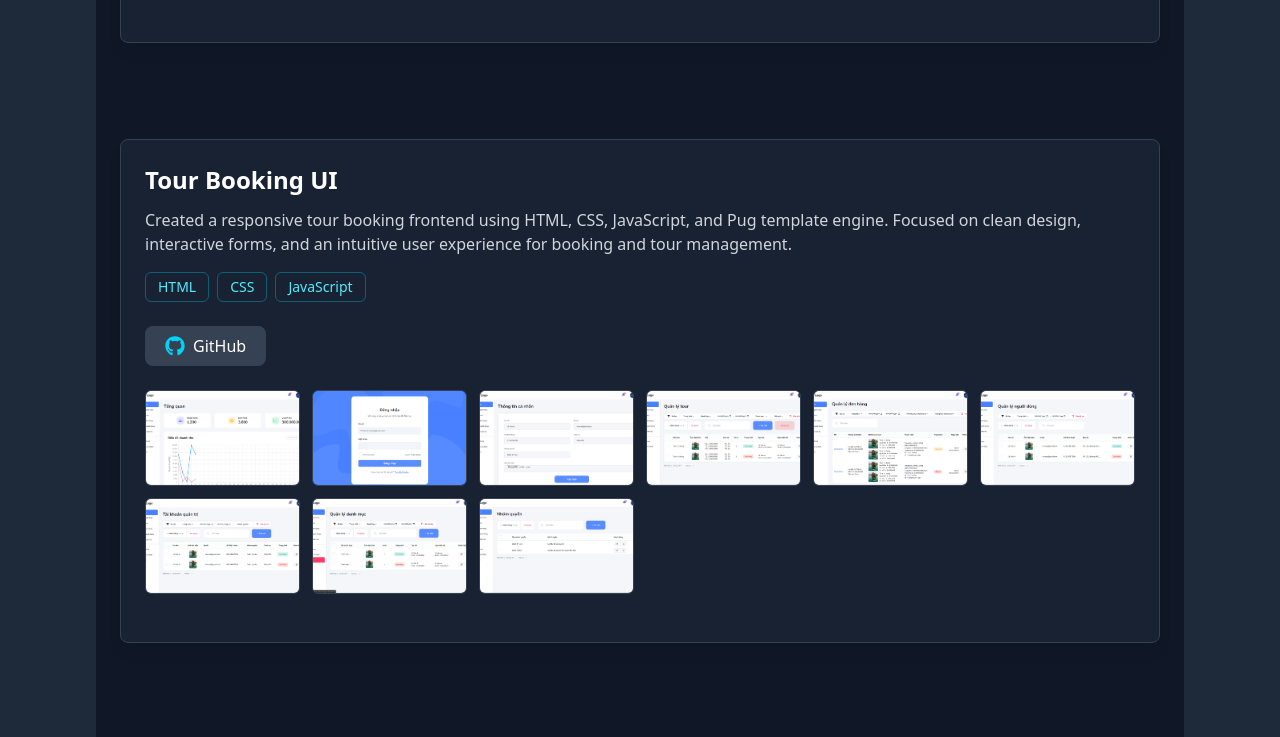
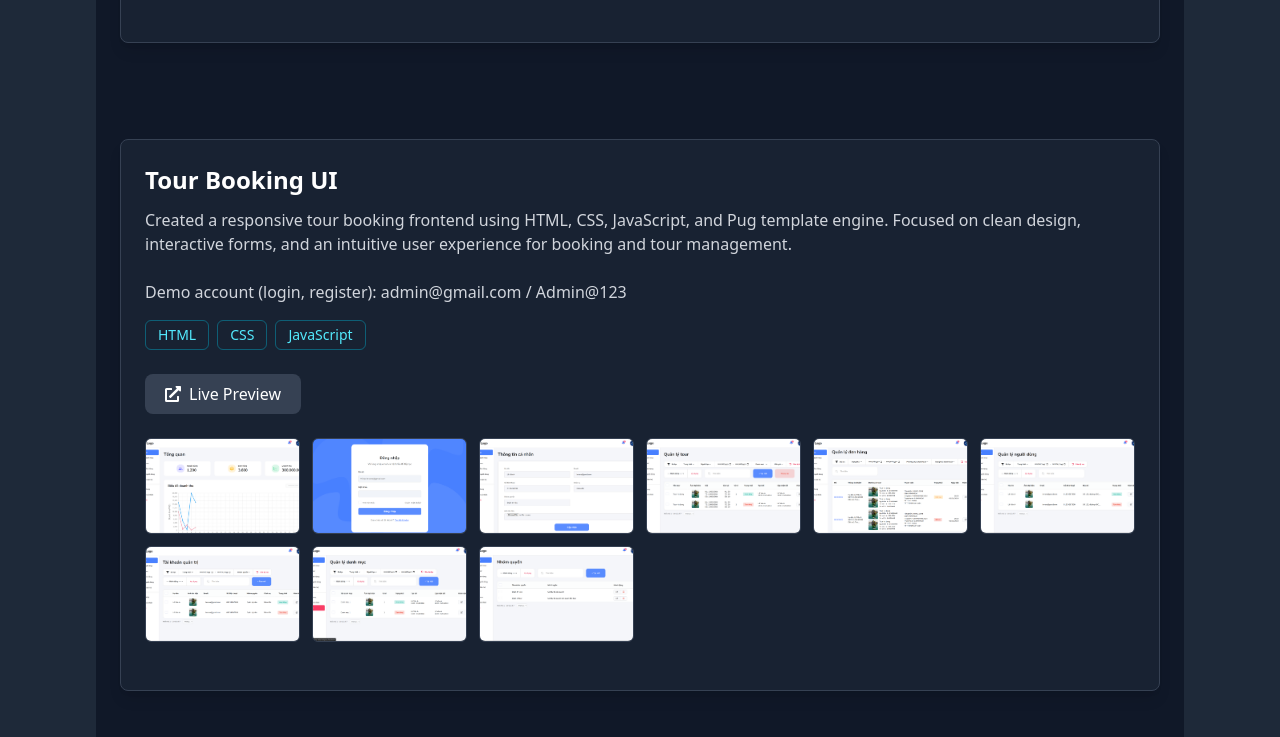
Before and after one commit to Hylra-2105/portfolio, a React (Vite) app: page / in a window 1280 px wide. Shown: the part 1680-2417 px from the top of the page. Built offline with nearby package versions, Linux system fonts and the light colour scheme.

Commit message:
add live preview

```diff
--- a/components/Projects.jsx
+++ b/components/Projects.jsx
@@ -1,6 +1,6 @@
 import { motion, AnimatePresence } from "framer-motion";
 import { useState } from "react";
-import { FaGithub } from "react-icons/fa";
+import { FaGithub, FaExternalLinkAlt } from "react-icons/fa";
 
 export default function Projects() {
   const [zoomImg, setZoomImg] = useState(null);
@@ -50,8 +50,9 @@ export default function Projects() {
     // },
     {
       title: "Tour Booking UI",
-      description:
-        "Created a responsive tour booking frontend using HTML, CSS, JavaScript, and Pug template engine. Focused on clean design, interactive forms, and an intuitive user experience for booking and tour management.",
+      description: `Created a responsive tour booking frontend using HTML, CSS, JavaScript, and Pug template engine. Focused on clean design, interactive forms, and an intuitive user experience for booking and tour management.
+
+      Demo account (login, register): admin@gmail.com / Admin@123`,
       tech: ["HTML", "CSS", "JavaScript"],
       images: [
         "/images/anh-10.png",
@@ -64,7 +65,7 @@ export default function Projects() {
         "/images/anh-17.png",
         "/images/anh-18.png",
       ],
-      github: "https://github.com/Hylra-2105/tour-management-ui",
+      demo: "https://hylrajourney.vercel.app/",
     },
     {
       title: "Hotel Booking System (Java Swing)",
@@ -137,8 +138,18 @@ export default function Projects() {
                   rel="noopener noreferrer"
                   className="inline-flex items-center gap-2 px-5 py-2 bg-gray-700 hover:bg-gray-600 rounded-lg text-white font-medium transition mb-6"
                 >
-                  <FaGithub className="w-5 h-5 text-cyan-400" />
-                  GitHub
+                  <FaGithub className="w-5 h-5 text-cyan-400" /> GitHub
+                </a>
+              )}
+              {p.demo && (
+                <a
+                  href={p.demo}
+                  target="_blank"
+                  rel="noopener noreferrer"
+                  className="inline-flex items-center gap-2 px-5 py-2 bg-gray-700 hover:bg-gray-600 rounded-lg text-white font-medium transition mb-6"
+                >
+                  <FaExternalLinkAlt className="w-4 h-4 text-white-400" /> Live
+                  Preview
                 </a>
               )}
 
```
